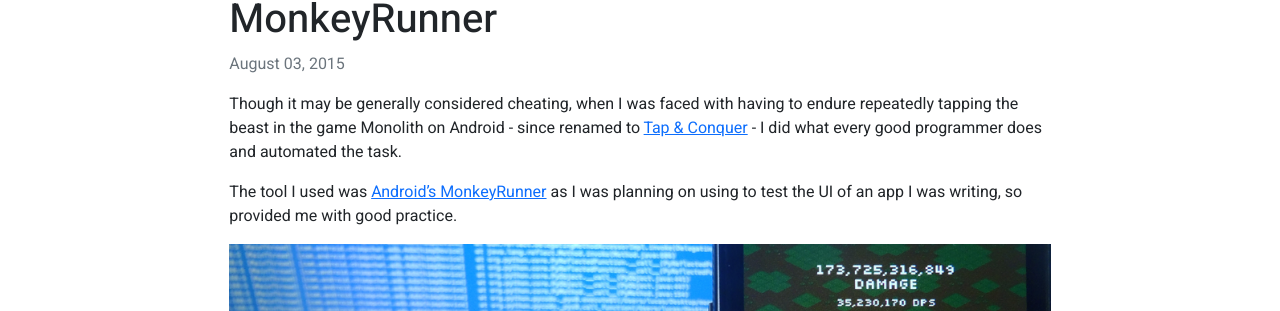
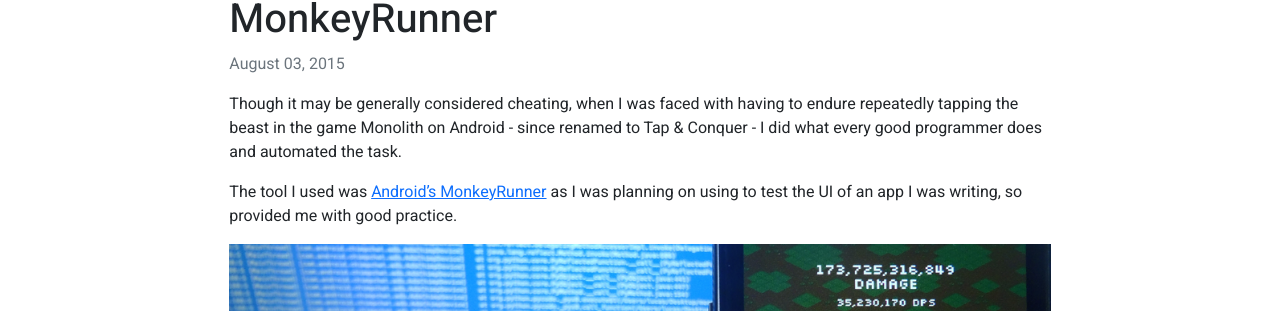
Before and after one commit to SketchingDev/sketchingdev.github.io, a Jekyll site: the page built from blog/_posts/2015-08-03-conquering-the-monolith-beast-with-android-monkeyrunner.md, in a window 1280 px wide and 1400 px high. Shown: the part 124-435 px from the top of the window. Built offline with Jekyll 4.4.1, drawn with Linux system fonts in a browser that asks for light colours; nearby versions of some CDN libraries; some of the changed lines change nothing that is shown; some of the changed text lies outside the part shown.

Commit message:
Remove broken link and update code comment

```diff
--- a/blog/_posts/2015-08-03-conquering-the-monolith-beast-with-android-monkeyrunner.md
+++ b/blog/_posts/2015-08-03-conquering-the-monolith-beast-with-android-monkeyrunner.md
@@ -6,7 +6,7 @@
 image-base: /assets/images/posts/2015-08-03-conquering-the-monolith-beast-with-android-monkeyrunner
 ---
 
-Though it may be generally considered cheating, when I was faced with having to endure repeatedly tapping the beast in the game Monolith on Android - since renamed to [Tap & Conquer](https://play.google.com/store/apps/details?id=com.cac.tap.and.conquer) - I did what every good programmer does and automated the task.
+Though it may be generally considered cheating, when I was faced with having to endure repeatedly tapping the beast in the game Monolith on Android - since renamed to Tap & Conquer - I did what every good programmer does and automated the task.
 
 The tool I used was [Android's MonkeyRunner](http://developer.android.com/tools/help/monkeyrunner_concepts.html) as I was planning on using to test the UI of an app I was writing, so provided me with good practice.
 
@@ -59,7 +59,7 @@
 # #####
 
 __author__ = 'Lucas'
-__homepage__ = 'https://sketchingdev.com/'
+__homepage__ = 'https://sketchingdev.co.uk/'
 __version__ = '1.0'
 __date__ = '2015/08/03'
 
```
